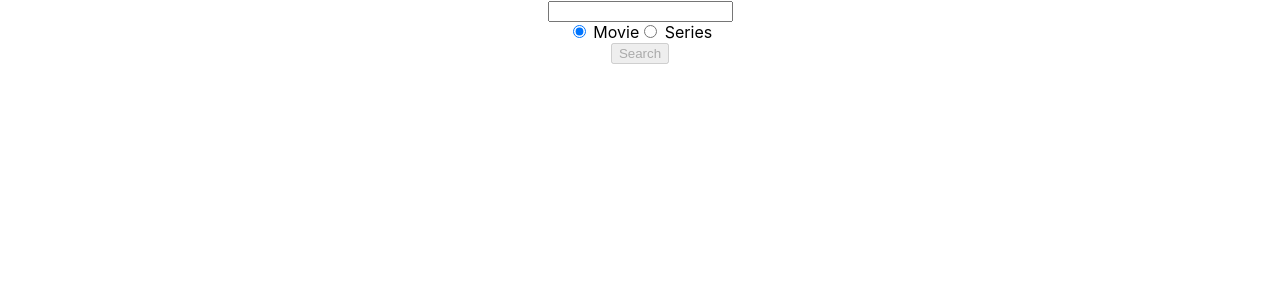
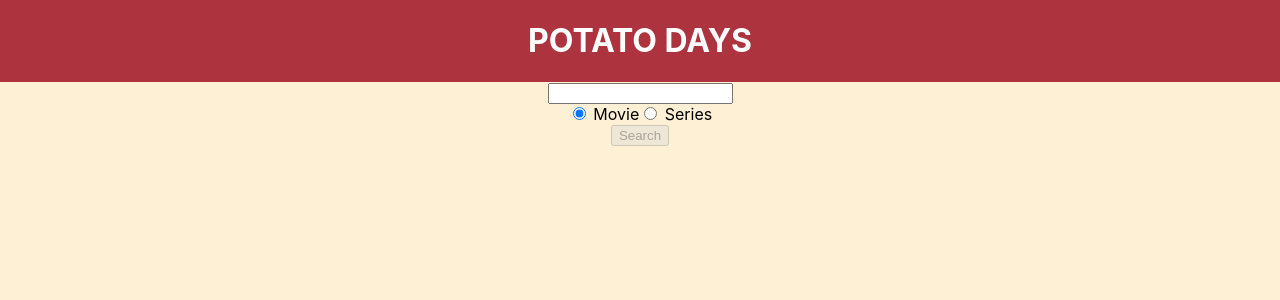
Before and after one commit to yasminwaldeck/capstone-project_potato_days, a React (Create React App) app in the folder frontend/: page / in a window 1280 px wide. Shown: the top 300 px of the page. Built offline with nearby package versions, Linux system fonts and the light colour scheme.

Commit message:
Add Header

```diff
--- a/frontend/package.json
+++ b/frontend/package.json
@@ -10,6 +10,7 @@
     "react": "^17.0.2",
     "react-dom": "^17.0.2",
     "react-scripts": "4.0.3",
+    "styled-components": "^5.3.0",
     "web-vitals": "^1.1.2"
   },
   "scripts": {
--- a/frontend/src/App.css
+++ b/frontend/src/App.css
@@ -1,3 +1,5 @@
 .App {
   text-align: center;
+  background-color: #FDF0D5;
+  min-height: 100vh;
 }
--- a/frontend/src/App.js
+++ b/frontend/src/App.js
@@ -1,9 +1,11 @@
 import './App.css';
 import SearchPage from "./pages/SearchPage";
+import Header from "./components/Header";
 
 function App() {
   return (
     <div className="App">
+        <Header/>
         <SearchPage/>
     </div>
   );
--- /dev/null
+++ b/frontend/src/components/Header.js
@@ -0,0 +1,23 @@
+import styled from 'styled-components'
+
+export default function Header(){
+    return(
+        <Title>
+            <h1>
+                POTATO DAYS
+            </h1>
+        </Title>
+    )
+
+
+}
+
+const Title = styled.div`
+  margin:0;
+  width: 100%;
+  background: #AD343E;
+  color: white;
+  display: grid;
+  align-items: center;
+
+`
```
Also changed, not shown: 1 other file (tests, documents, lock files or other folders).
